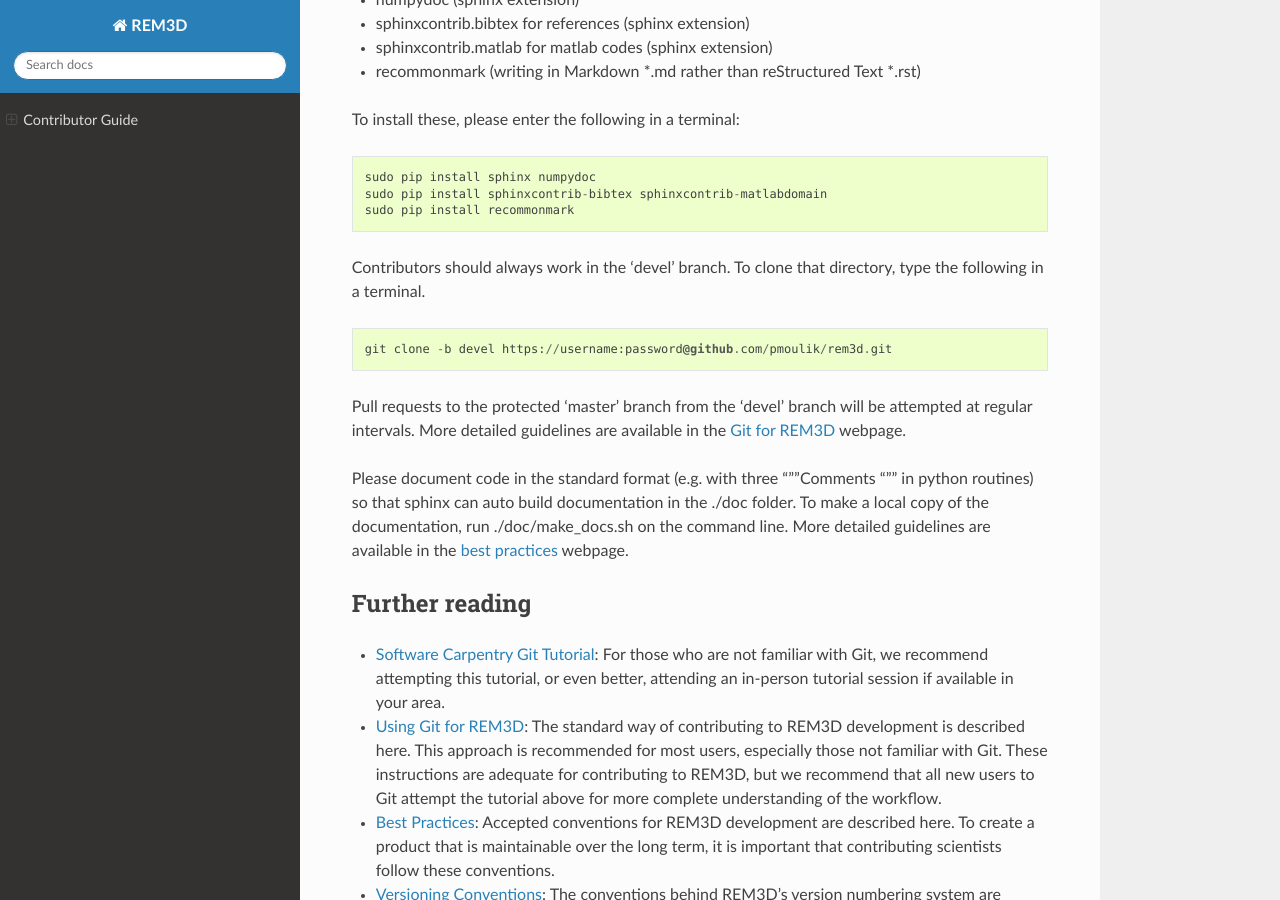
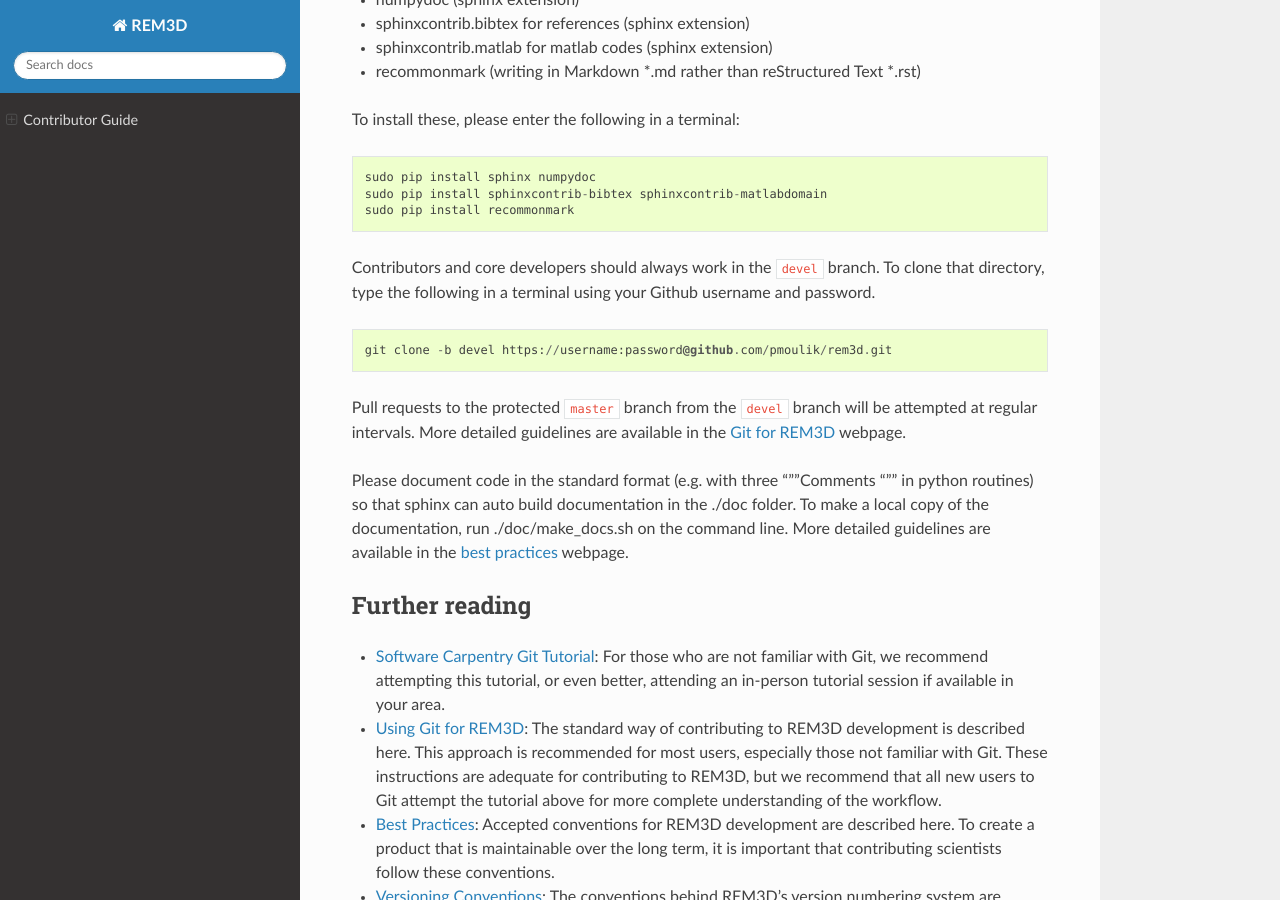
Before and after one commit to globalseismology/avni, a Sphinx documentation site: the page built from docs/contributing.md, in a window 1280 px wide and 900 px high, scrolled down 420 px. Built offline with Sphinx 7.4.7 and the Read the Docs theme 2.0.0, drawn with Linux system fonts in a browser that asks for light colours; the version number could not be read and is left out.

````diff
--- a/docs/contributing.md
+++ b/docs/contributing.md
@@ -21,12 +21,11 @@ sudo pip install sphinxcontrib-bibtex sphinxcontrib-matlabdomain
 sudo pip install recommonmark
 ```
 
-
-Contributors should always work in the 'devel' branch. To clone that directory, type the following in a terminal.
+Contributors and core developers should always work in the `devel` branch. To clone that directory, type the following in a terminal using your Github username and password.
 ```
 git clone -b devel https://username:password@github.com/pmoulik/rem3d.git
 ```
-Pull requests to the protected 'master' branch from the 'devel' branch will be attempted at regular intervals. More detailed guidelines are available in the [Git for REM3D](git_for_REM3D.md) webpage.
+Pull requests to the protected `master` branch from the `devel` branch will be attempted at regular intervals. More detailed guidelines are available in the [Git for REM3D](git_for_REM3D.md) webpage.
 
 Please document code in the standard format (e.g. with three """Comments """ in python routines) so that sphinx can auto build documentation in the ./doc folder. To make a local copy of the documentation, run ./doc/make_docs.sh on the command line. More detailed guidelines are available in the [best practices](best_practices.md) webpage.
 
````
Also changed, not shown: README.md (+6 -10 lines), 1 other file.
